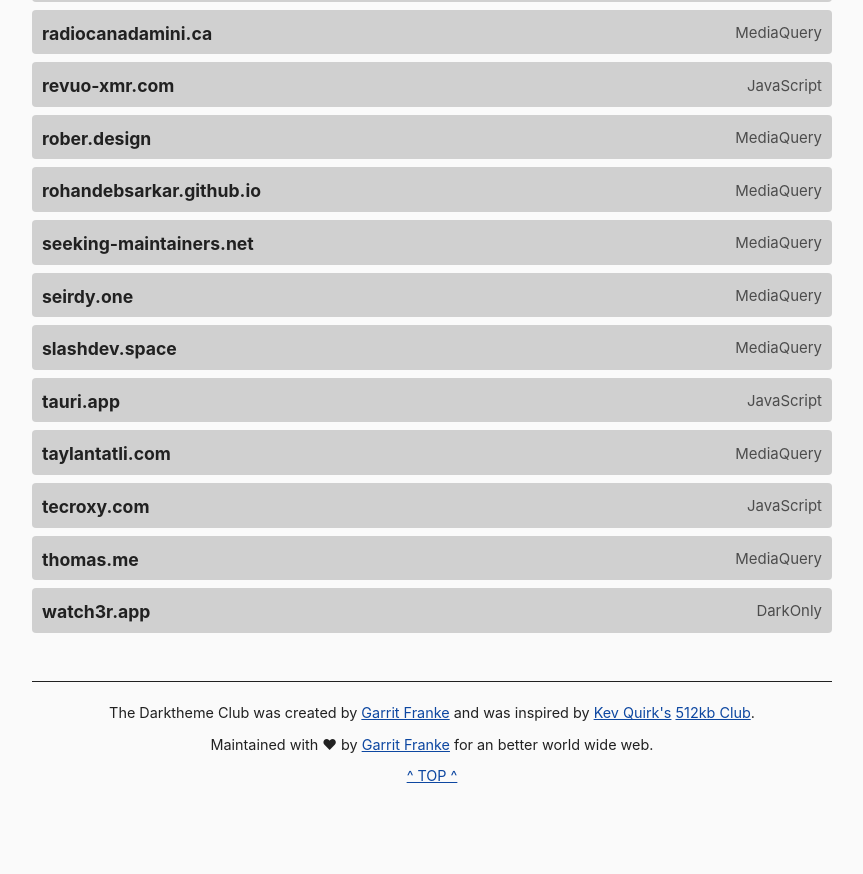
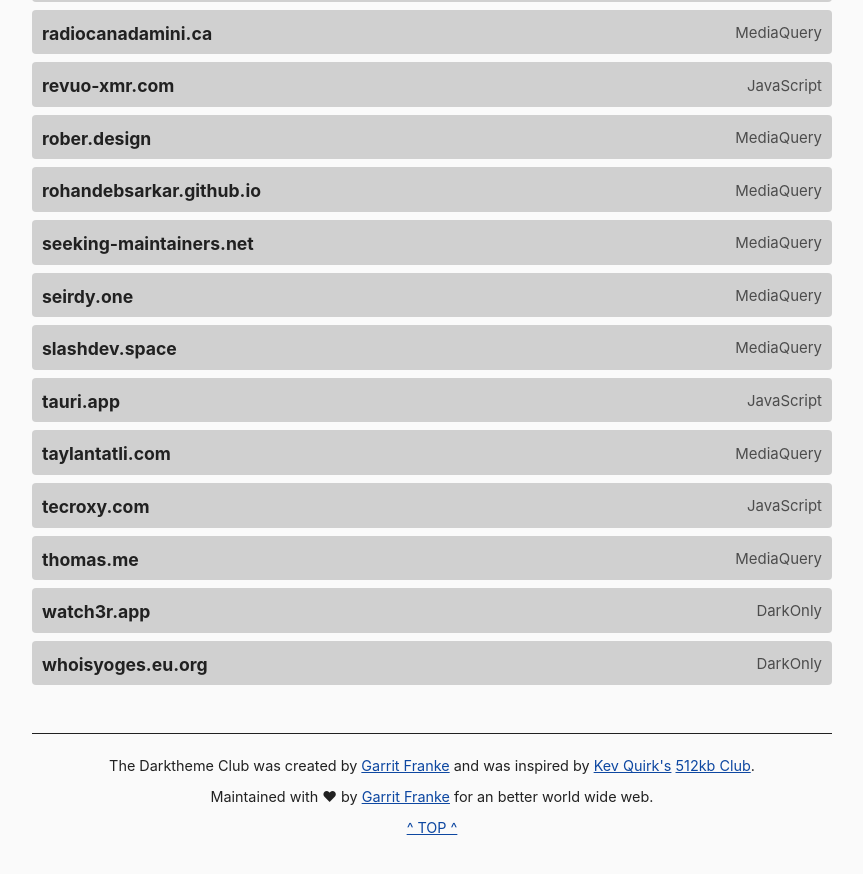
Before and after one commit to katherinek727/darktheme.club, a Jekyll site: the page built from index.md, in a window 1280 px wide and 900 px high, scrolled down 1928 px. Shown: the top 874 px of the window, without its empty margins (208-1071 px from the left). Built offline with Jekyll 4.4.1, drawn with Linux system fonts in a browser that asks for light colours; before the commit the page ends 2776 px from its top, so only the background shows below that.

Commit message:
Added whoisyoges.eu.org to dark theme club

```diff
--- a/_data/sites.yml
+++ b/_data/sites.yml
@@ -177,3 +177,8 @@
   url: https://watch3r.app/
   method: darkonly
   last_checked: 2022-07-20
+
+- domain: whoisyoges.eu.org
+  url: https://whoisyoges.eu.org/
+  method: darkonly
+  last_checked: 2022-12-12
```
